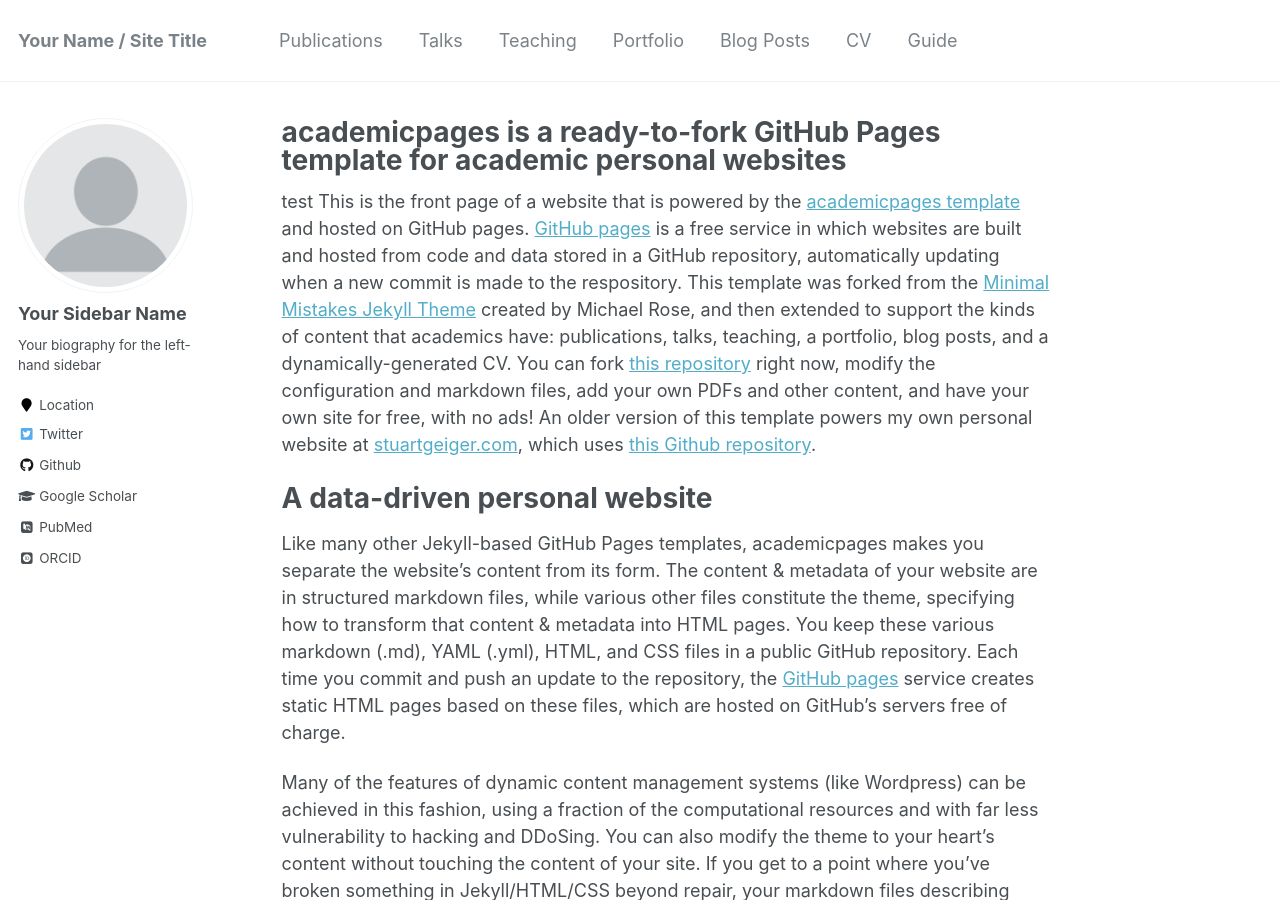
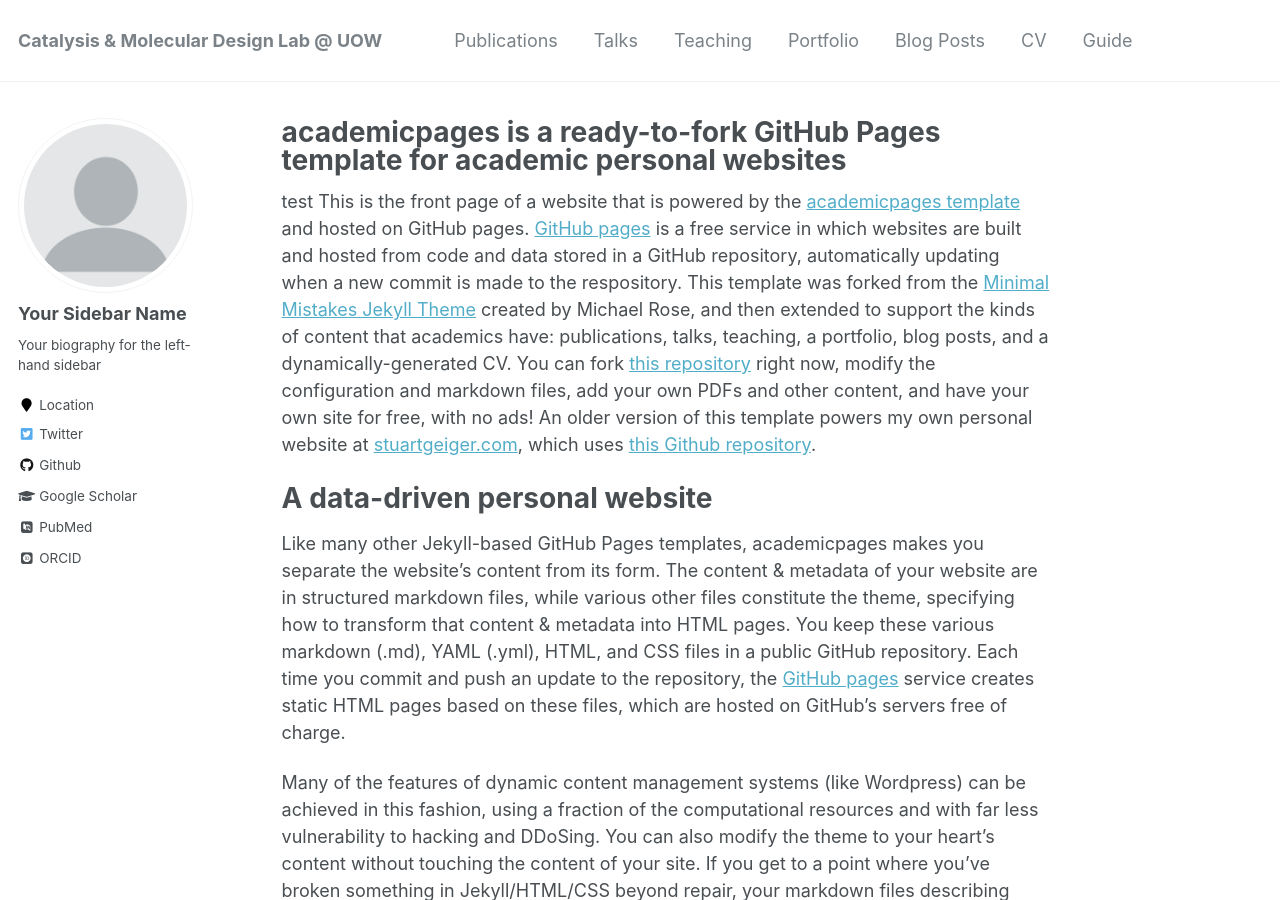
Before and after one commit to riclzh/chemrxn, a Jekyll site: the page built from _pages/about.md, in a window 1280 px wide and 900 px high. Built offline with Jekyll 4.4.1, drawn with Linux system fonts in a browser that asks for light colours; some web fonts are replaced; some of the changed text lies outside the part shown.

Commit message:
Update _config.yml

```diff
--- a/_config.yml
+++ b/_config.yml
@@ -7,13 +7,13 @@
 
 # Site Settings
 locale                   : "en-US"
-title                    : "Your Name / Site Title"
+title                    : "Catalysis & Molecular Design Lab @ UOW"
 title_separator          : "-"
-name                     : &name "Your Name"
-description              : &description "personal description"
-url                      : https://academicpages.github.io # the base hostname & protocol for your site e.g. "https://mmistakes.github.io"
+name                     : &name "Richmond Lee"
+description              : &description "Welcome to my group page"
+url                      : https://riclzh.github.io/molecularlab # the base hostname & protocol for your site e.g. "https://mmistakes.github.io"
 baseurl                  : "" # the subpath of your site, e.g. "/blog"
-repository               : "academicpages/academicpages.github.io"
+repository               : "molecularlab/riclzh.github.io"
 teaser                   :  # filename of teaser fallback teaser image placed in /images/, .e.g. "500x300.png"
 breadcrumbs              : false # true, false (default)
 words_per_minute         : 160
```
